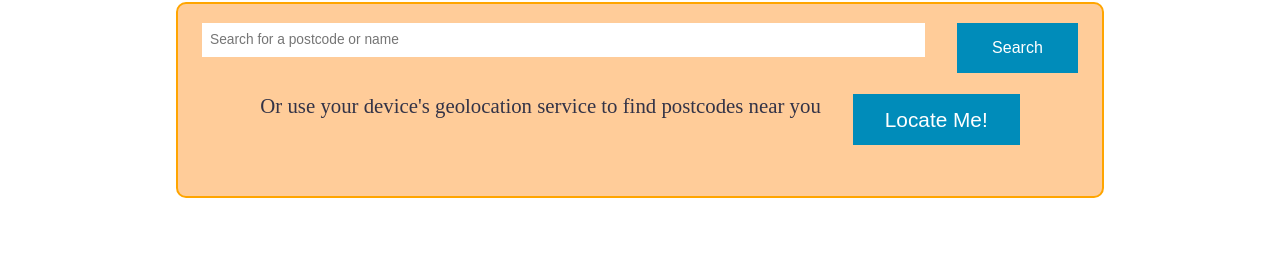
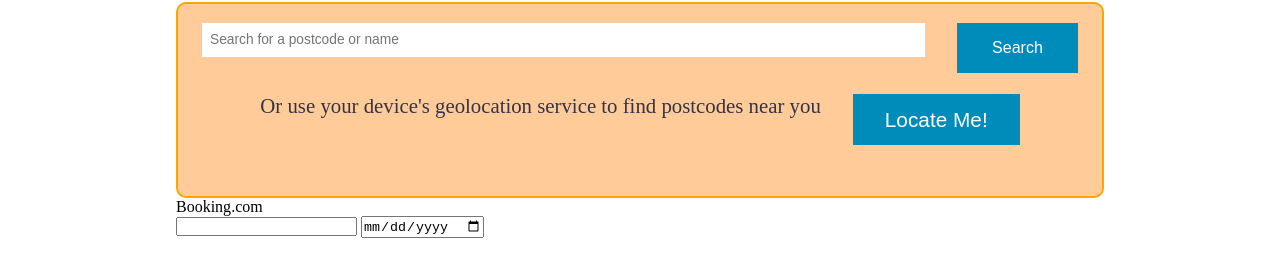
Before and after one commit to Officialbube/check-my-student-ID_CDT-Zuri, a plain HTML site: page index.html in a window 1280 px wide. Shown: the part 141-418 px from the top of the page. Drawn offline with Linux system fonts and the light colour scheme.

Commit message:
created the booking area

```diff
--- a/index.html
+++ b/index.html
@@ -46,7 +46,19 @@
           </div>
         </div>
       </div>
-      <div></div>
+      <div class="booking-area">
+        <div>
+          <p>Booking<span>.com</span></p>
+          <div>
+            <div>
+              <input type="search" name="" id="">
+              <input type="date" name="" id="">
+            </div>
+            <div></div>
+          </div>
+        </div>
+        <div></div>
+      </div>
       <div></div>
       <div></div>
     </main>
```
